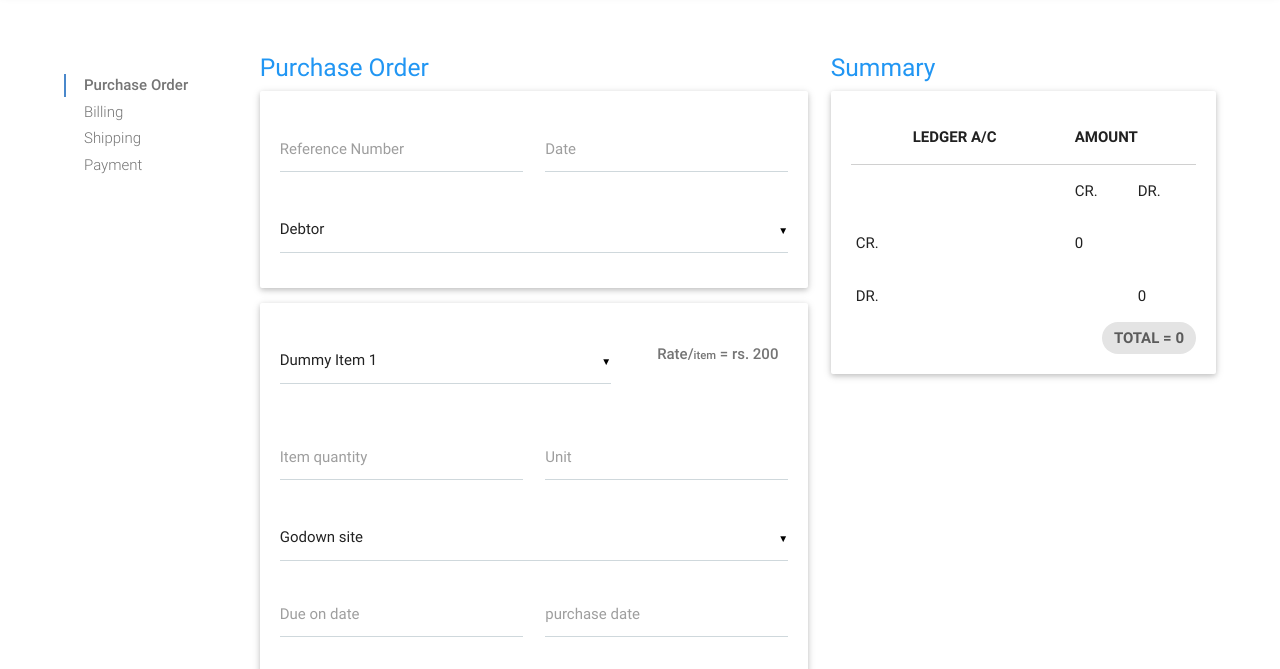
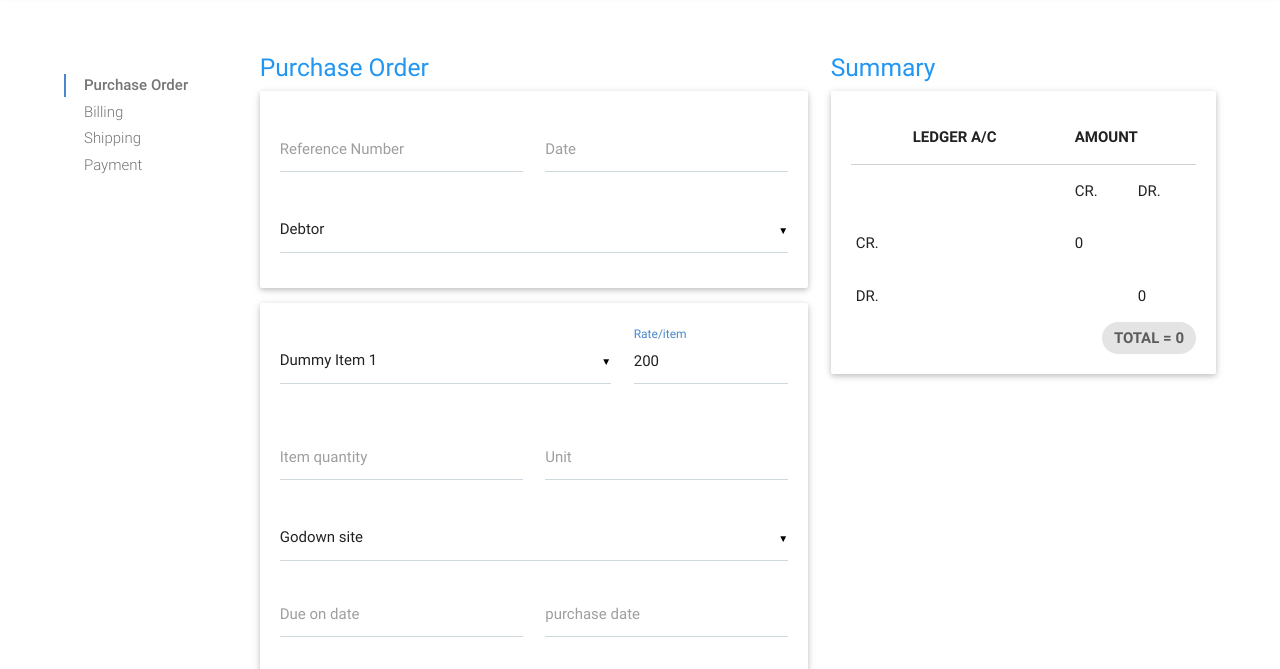
Before and after one commit to subham1994/FormsWebApp, a website: page app/index.html in a window 1280 px wide. Shown: the part 72-741 px from the top of the page. Drawn offline with nearby package versions, Linux system fonts and the light colour scheme.

Commit message:
changed rate to text field

```diff
--- a/app/views/purchase-order.html
+++ b/app/views/purchase-order.html
@@ -32,9 +32,8 @@
                         </select>
                     </div>
                     <div class="input-field col l4">
-                        <span class="badge">
-                        <h6><strong>Rate/<small>item</small> = rs. {{ forms.user.item.rate }}</strong></h6>
-                        </span>
+                        <label for="id_rate">Rate/item</label>
+                        <input id="id_rate" ng-model="forms.user.item.rate" fcsa-number="" name="rate" type="text"required/>
                     </div>
                 </div>
                 <div class="row">
```
